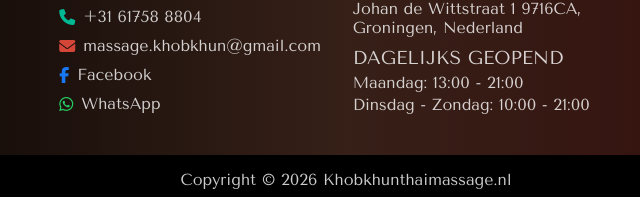
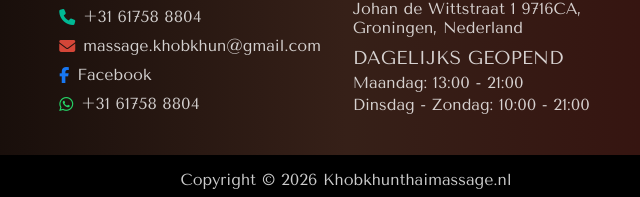
Before and after one commit to axeyncy2012/Khobkhun-massage, a plain HTML site: page index.html in a window 1280 px wide. Shown: the part 1758-1955 px from the top of the page, 294-934 px from the left. Drawn offline with nearby package versions, Linux system fonts and the light colour scheme.

Commit message:
Update index.html
change whatsapp

```diff
--- a/index.html
+++ b/index.html
@@ -5,7 +5,7 @@
 <meta name="viewport" content="width=device-width, initial-scale=1.0" />
 <meta name="description" content="Khobkhun is een Thaise massage in Groningen waar je rust en ontspanning kunt vinden. Bekijk onze behandelingen en boek nu online.">
 <meta name="google-site-verification" content="1XDuYtUypeNyJhPR3rGwWkn1wDB0X0P7O2SnriE_gd8" />
-<title>Khobkhun Massage in Groningen</title>
+<title>Khobkhun Thai Massage in Groningen</title>
 <link rel="stylesheet" href="styles.css" />
 <link rel="icon" type="image/png" href="Logo-Khobkhun Massage.png">
 <link rel="stylesheet" href="https://cdnjs.cloudflare.com/ajax/libs/font-awesome/6.5.1/css/all.min.css">
@@ -252,7 +252,7 @@
 
       <div class="contact-item whapp">
         <i class="fa-brands fa-whatsapp"></i>
-        <span>WhatsApp</span>
+        <span>+31 61758 8804</span>
       </div>
     </div>
 
```
